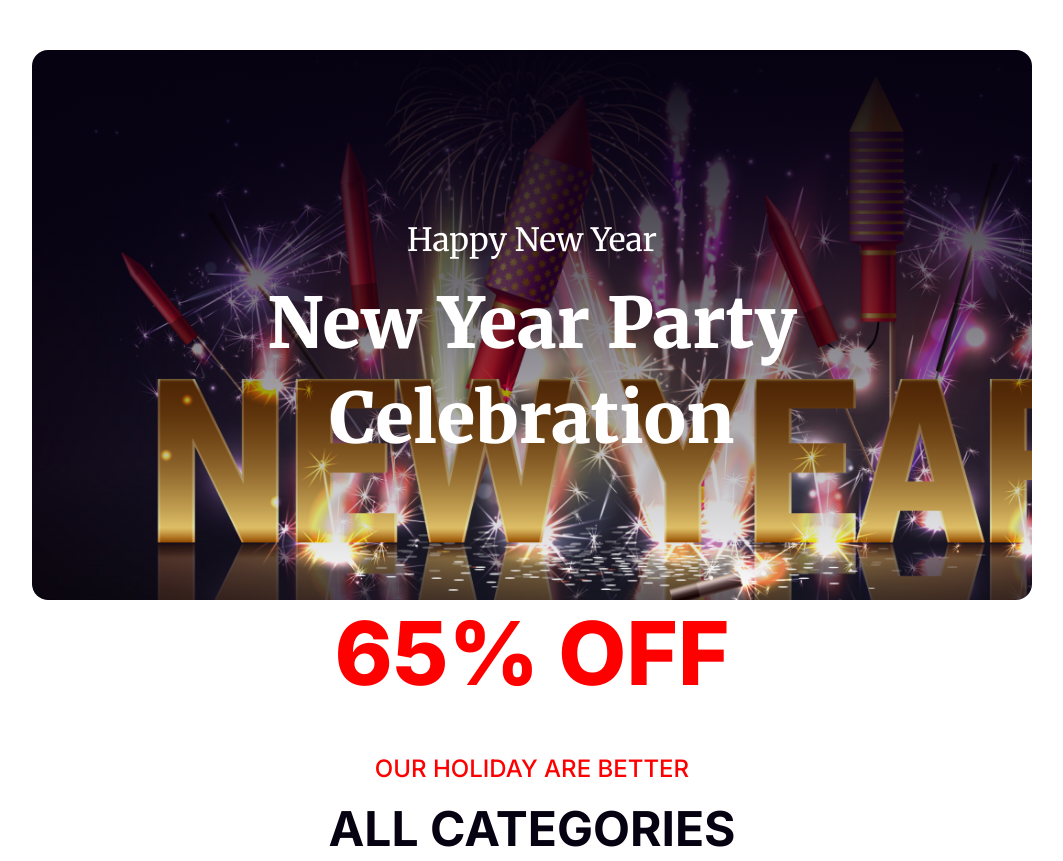
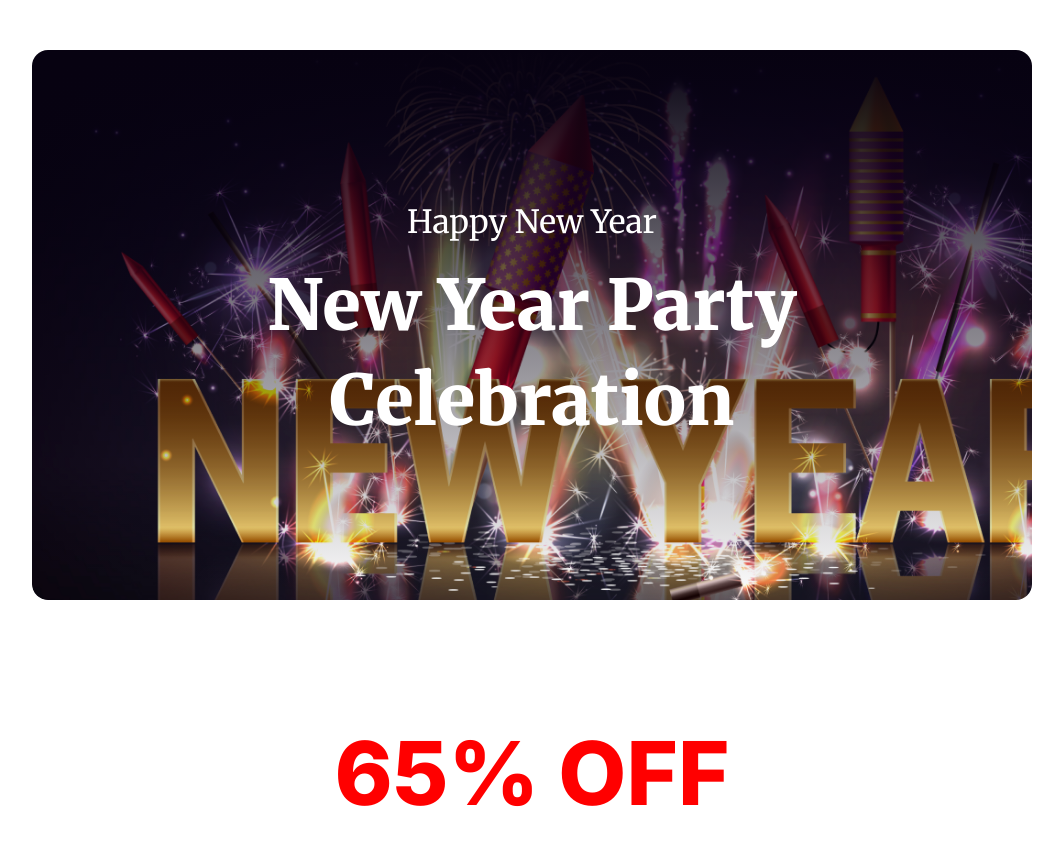
Before and after one commit to Maysha-Khanom-Moon/ph-a1-new-year-new-mission, a plain HTML site: page index.html in a window 1280 px wide. Shown: the top 861 px of the page, without its empty margins (108-1171 px from the left). Drawn offline with Linux system fonts and the light colour scheme.

Commit message:
without holiday section, others are complete

```diff
--- a/styles/banner.css
+++ b/styles/banner.css
@@ -7,10 +7,10 @@ header {
     background-repeat: repeat-x;
     display: flex;
     justify-content: center;
+    align-items: center;
 }
 
 .banner {
-    margin-top: 170px;
     width: 630px;
     text-align: center;
 }
--- a/styles/new-off.css
+++ b/styles/new-off.css
@@ -4,6 +4,7 @@
     justify-content: center;
     text-align: center;
     height: 805px;
+    margin-top: 120px;
     margin-bottom: 120px;
 }
 
```
